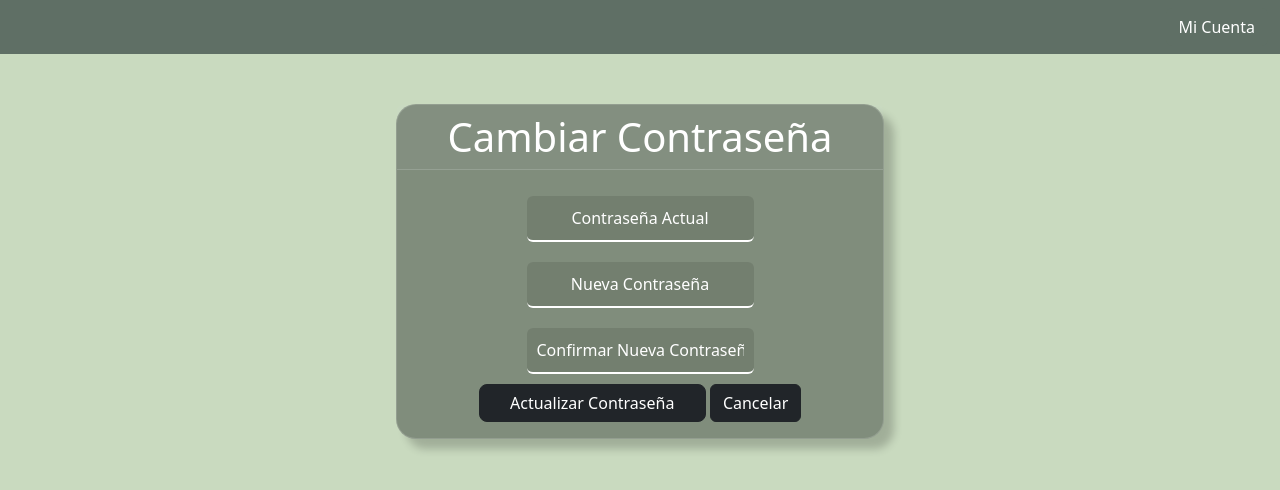
After one commit to camilodev1990/inicio, a Django app: page /password/change/ in a window 1280 px wide. The commit adds this page. Shown: the top 490 px of the page. Run offline with Django 5.2, Linux system fonts and the light colour scheme; the visitor is signed in with stand-in values (Sample User, id 1).

Commit message:
realice cambios e inclui cambiar contraseña una vez este autenticado el usuario

```diff
--- a/aplicaciones/core/forms.py
+++ b/aplicaciones/core/forms.py
@@ -1,5 +1,5 @@
 from django import forms
-from django.contrib.auth.forms import UserCreationForm, AuthenticationForm, PasswordResetForm, SetPasswordForm
+from django.contrib.auth.forms import UserCreationForm, AuthenticationForm, PasswordResetForm, SetPasswordForm, PasswordChangeForm
 from django.contrib.auth.models import User
 
 
@@ -39,3 +39,8 @@ class ConfirmPasswordForm(forms.Form):
 # Formulario para restablecer la contraseña
 class CustomSetPasswordForm(SetPasswordForm):
     pass
+
+
+#formulario para cambiar contraseña una vez esta autenticado el usuario
+class CustomPasswordChangeForm(PasswordChangeForm):
+    pass
--- a/aplicaciones/core/templates/base.html
+++ b/aplicaciones/core/templates/base.html
@@ -26,10 +26,7 @@
       <ul class="navbar-nav ms-auto">
         {% if user.is_authenticated %}
         <li class="nav-item">
-          <a class="nav-link active" href="{% url 'delete_account' %}">Eliminar Cuenta</a>
-        </li>
-        <li class="nav-item">
-          <a class="nav-link active" href="{% url 'confirm_logout' %}">Cerrar Sesion</a>
+          <button class="btn color1 text-white" type="button" data-bs-toggle="offcanvas" data-bs-target="#offcanvasScrolling1" aria-controls="offcanvasScrolling">Mi Cuenta</button>
         </li>
         {% else %}
         <li class="nav-item">
@@ -39,6 +36,27 @@
       </ul>
     </div>
   </nav>
+
+  <div class="offcanvas offcanvas-start color1" data-bs-theme="dark" data-bs-scroll="true" data-bs-backdrop="false" tabindex="-1" id="offcanvasScrolling1" aria-labelledby="offcanvasScrollingLabel">
+    <div class="offcanvas-header">
+      <h3 class="offcanvas-title" id="offcanvasScrollingLabel">titulo</h3>
+      <button type="button" class="btn-close" data-bs-dismiss="offcanvas" aria-label="Close"></button>
+    </div>
+    <div class="offcanvas-body">
+      <ul class="list-group list-group-flush">
+        <li class="list-group-item color2">
+          <a class="nav-link active" href="{% url 'password_change' %}">Cambiar Contraseña</a>
+        </li>
+        <li class="list-group-item color2">
+          <a class="nav-link active" href="{% url 'delete_account' %}">Eliminar Cuenta</a>
+        </li>
+        <li class="list-group-item color2">
+          <a class="nav-link active" href="{% url 'confirm_logout' %}">Cerrar Sesion</a>
+        </li>
+      </ul>
+    </div>
+  </div>
+
   {% block content1 %}{% endblock %}
   <script src="https://cdn.jsdelivr.net/npm/bootstrap@5.3.3/dist/js/bootstrap.bundle.min.js" integrity="sha384-YvpcrYf0tY3lHB60NNkmXc5s9fDVZLESaAA55NDzOxhy9GkcIdslK1eN7N6jIeHz" crossorigin="anonymous"></script>
   <script src="{% static 'js/base.js' %}"></script>
--- /dev/null
+++ b/aplicaciones/core/templates/registration/password_change_form.html
@@ -0,0 +1,62 @@
+{% extends 'base.html' %}
+
+{% load static %}
+
+{% block extrahead %}
+<link rel="stylesheet" href="{% static 'css/formulario.css' %}">
+{% endblock %}
+
+{% block title %}Cambiar Contraseña{% endblock %}
+
+{% block content1 %}
+<div class="container text-center">
+  <div class="row">
+    <div class="col">
+      <div class="card color2" data-bs-theme="dark">
+        <div class="card-header h1 text-white">Cambiar Contraseña</div>
+
+        <div class="card-body">
+
+          <form action="{% url 'password_change' %}" method="post" class="formulario">
+            {% csrf_token %}
+
+            {% if form.non_field_errors %}
+              {% for error in form.non_field_errors %}
+                <p>{{ error }}</p>
+              {% endfor %}
+            {% endif %}
+
+            <div class="formulario-input">
+              <input class="transparente{% if form.old_password.errors %} is-invalid{% endif %}" type="password" name="old_password" placeholder="Contraseña Actual" value="{{ form.old_password.value|default_if_none:'' }}">
+              {% if form.old_password.errors %}
+                  {{ form.old_password.errors }}
+              {% endif %}
+            </div>
+
+            <div class="formulario-input">
+              <input class="transparente{% if form.new_password1.errors %} is-invalid{% endif %}" type="password" name="new_password1" placeholder="Nueva Contraseña">
+              {% if form.new_password1.errors %}
+                  {{ form.new_password1.errors }}
+              {% endif %}
+            </div>
+
+            <div class="formulario-input">
+              <input class="transparente{% if form.new_password2.errors %} is-invalid{% endif %}" type="password" name="new_password2" placeholder="Confirmar Nueva Contraseña">
+              {% if form.new_password2.errors %}
+                  {{ form.new_password2.errors }}
+              {% endif %}
+            </div>
+
+            <div class="formulario-boton">
+              <button type="submit" class="btn btn-dark">Actualizar Contraseña</button>
+              <a href="{% url 'base' %}" class="btn btn-dark">Cancelar</a>
+            </div>
+
+          </form>
+
+        </div>
+      </div>
+    </div>
+  </div>
+</div>
+{% endblock %}
--- a/aplicaciones/core/urls.py
+++ b/aplicaciones/core/urls.py
@@ -11,5 +11,6 @@ urlpatterns = [
     path('password_reset/', auth_views.PasswordResetView.as_view(template_name='registration/password_reset_form.html'), name='password_reset'),
     path('password_reset/done/', auth_views.PasswordResetDoneView.as_view(template_name='registration/password_reset_done.html'), name='password_reset_done'),
     path('reset/<uidb64>/<token>/', auth_views.PasswordResetConfirmView.as_view(template_name='registration/password_reset_confirm.html'), name='password_reset_confirm'),
-    path('reset/done/', auth_views.PasswordResetCompleteView.as_view(template_name='registration/password_reset_complete.html'), name='password_reset_complete')
+    path('reset/done/', auth_views.PasswordResetCompleteView.as_view(template_name='registration/password_reset_complete.html'), name='password_reset_complete'),
+    path('password/change/', views.CustomPasswordChangeView.as_view(), name='password_change'),
 ]
--- a/aplicaciones/core/views.py
+++ b/aplicaciones/core/views.py
@@ -1,13 +1,14 @@
 from django.contrib import messages
 from django.contrib.auth import authenticate
 from django.shortcuts import redirect, render
+from django.urls import reverse_lazy
 from django.utils.decorators import method_decorator
 from django.contrib.auth.decorators import login_required
-from django.contrib.auth.views import LoginView
+from django.contrib.auth.views import LoginView, PasswordChangeView
 from django.contrib.auth import logout
 from django.views import View
 from django.views.generic.edit import CreateView
-from .forms import ConfirmPasswordForm, CustomLoginForm, SignUpForm, CustomPasswordResetForm
+from .forms import ConfirmPasswordForm, CustomLoginForm, CustomPasswordChangeForm, SignUpForm, CustomPasswordResetForm
 
 
 
@@ -67,3 +68,14 @@ def delete_account(request):
         form = ConfirmPasswordForm()
 
     return render(request, 'delete_account.html', {'form': form})
+
+# Vista para cambiar la contraseña
+@method_decorator(login_required, name='dispatch')
+class CustomPasswordChangeView(PasswordChangeView):
+    form_class = CustomPasswordChangeForm
+    template_name = 'registration/password_change_form.html'
+    success_url = reverse_lazy('password_change_done')
+
+    def form_valid(self, form):
+        messages.success(self.request, 'Tu contraseña ha sido actualizada exitosamente.')
+        return super().form_valid(form)
```
